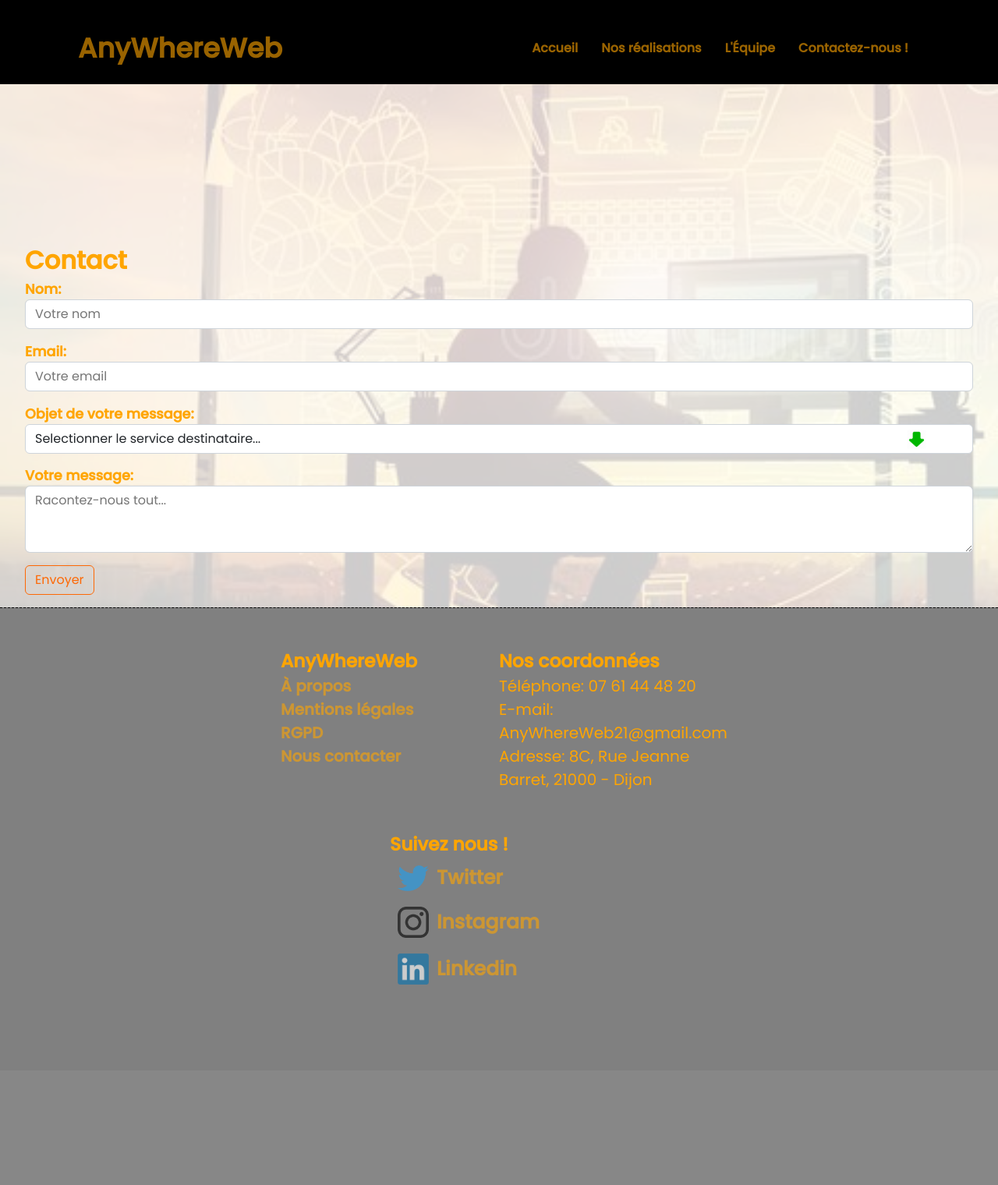
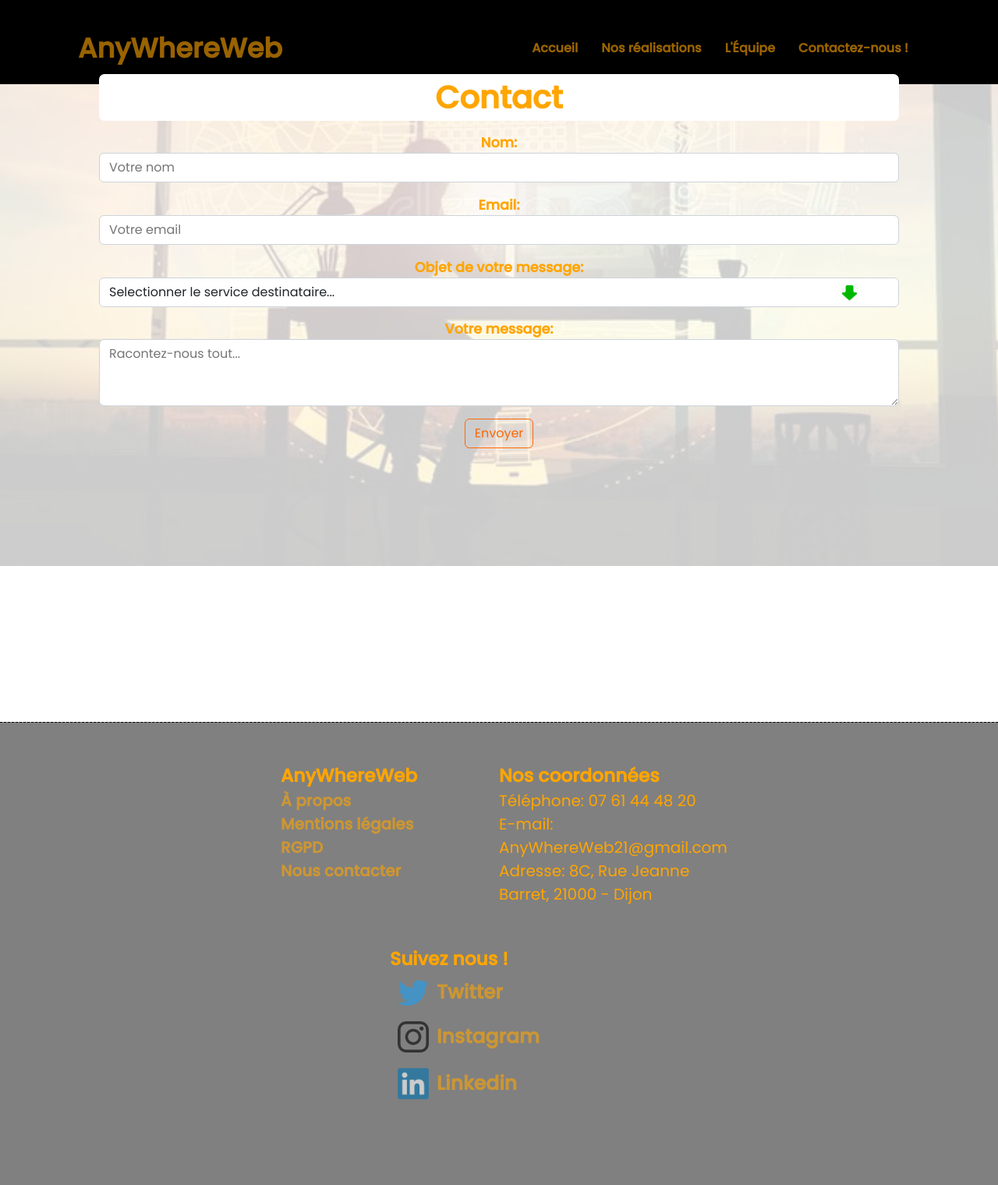
Before and after one commit to GregMagnin/AnyWhereWeb_, a PHP site: page /AWW/page/contact in a window 1280 px wide. Shown: the whole page at 78% size. Before the commit the page ends 1263 px from the top, so only its background shows below. Run offline with PHP 8.4, Linux system fonts and the light colour scheme.

Commit message:
Fix contact css

```diff
--- a/assets/css/contact.css
+++ b/assets/css/contact.css
@@ -9,7 +9,7 @@
   top: 0;
   left: 0;
   width: 100%;
-  height: 150%;
+  height: 100%;
   background-size: cover;
   /* background-color: #2196F3; */
   z-index: -1;
@@ -21,18 +21,18 @@
 }
 
 .mt110 {
-  margin-top: -450px;
+  margin-top: 350px;
 }
 
 @media (min-width: 613px) {
   .mt110 {
-    margin-top: -470px;
+    margin-top: 200px;
   }
 }
 
 @media (min-width: 801px) {
   .mt110 {
-    margin-top: -500px;
+    margin-top: 160px;
   }
 }
 
--- a/page/contact/form.php
+++ b/page/contact/form.php
@@ -1,8 +1,7 @@
 <section class="hero">
   <div class="background-image-contact" style="background-image:url(../../assets/image/carousel_2.jpg);"></div>
-</section>
 
-<div class="container-form">
+  <div class="container-form">
   <div class="mt110">
     <p><?php echo $_SESSION['result'] ?? null;
         $_SESSION['result'] = null; ?></p>
@@ -24,7 +23,7 @@
       <div class="form-group">
         <label for="sel1" class="form-label">Objet de votre message:</label>
         <div class="mystyle"><span class="myarrow"></span>
-          <select class="form-control" id="obj" name="object">
+        <select class="form-control" id="obj" name="object">
             <option value=0 selected>Selectionner le service destinataire...</option>
             <option value="1">Service commercial</option>
             <option value="2">Question Technique</option>
@@ -37,9 +36,11 @@
       <div class="mb-3 mt10">
         <label for="field-message" class="form-label">Votre message:</label>
           <textarea placeholder="Racontez-nous tout..." name="message" id="field-object" rows="3" class="form-control"></textarea>
+        </div>
+
+        <div class="mb-5"><input type="submit" value="Envoyer" class="btn btn-outline-warning bold"></div>
       </div>
-
-      <div class="mb-5"><input type="submit" value="Envoyer" class="btn btn-outline-warning bold"></div>
-    </div>
   </form>
 </div>
+
+</section>
```
